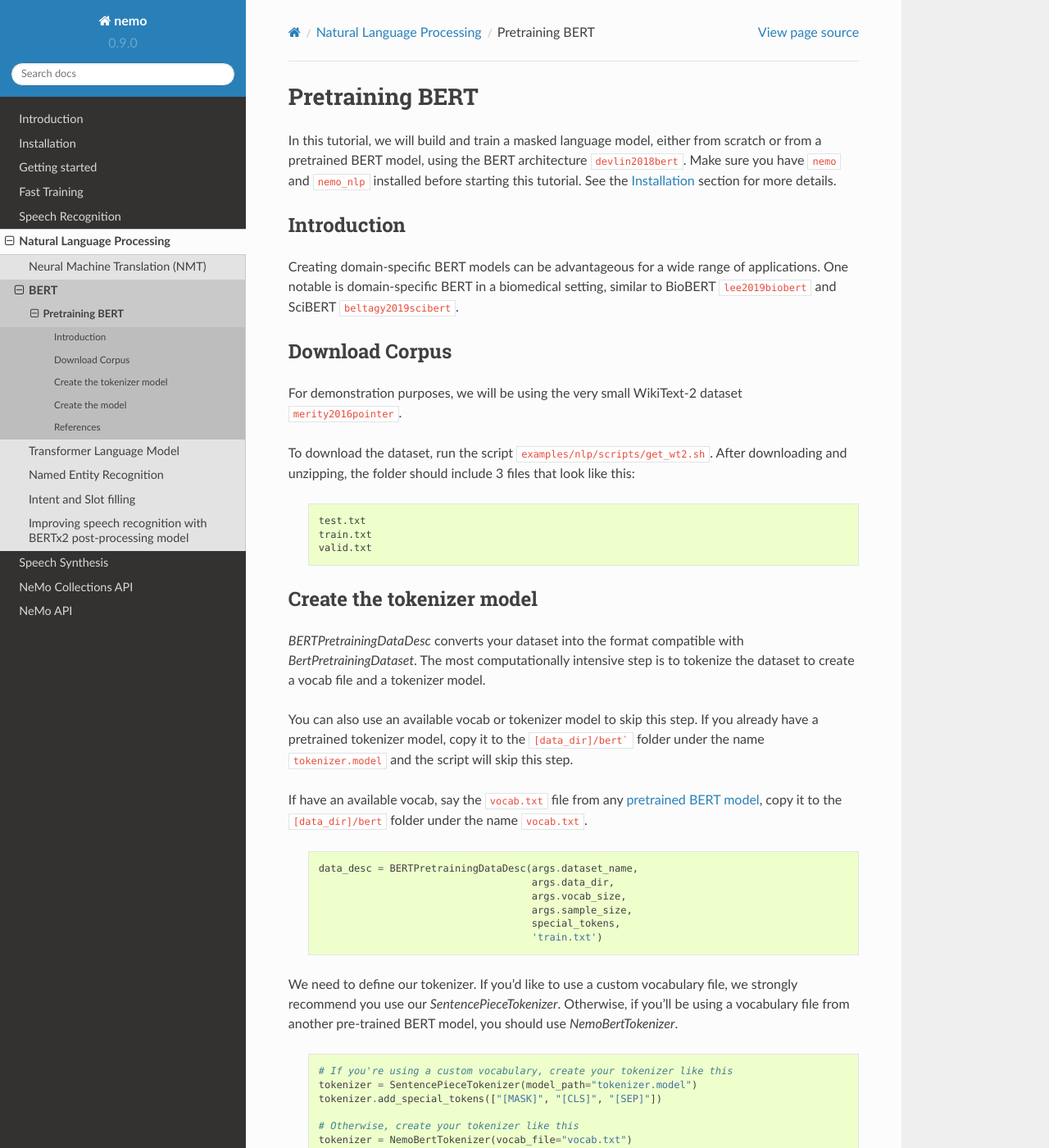
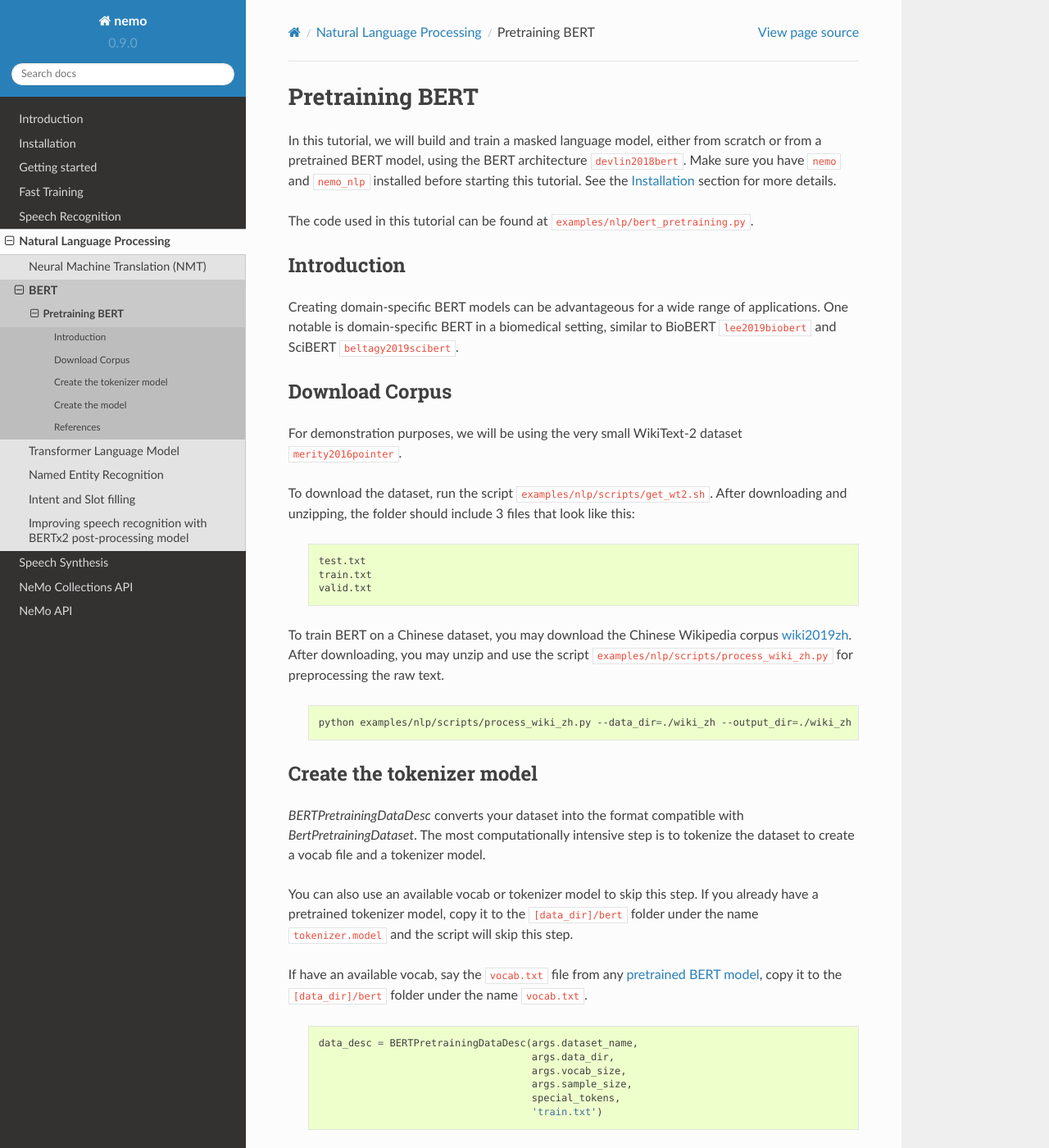
Before and after one commit to backend-engineer1/NEMO, a Sphinx documentation site: the page built from docs/sources/source/nlp/bert_pretraining.rst, in a window 1280 px wide and 1400 px high. Shown: the whole window at 82% size. Built offline with Sphinx 7.4.7 and the Read the Docs theme 2.0.0, drawn with Linux system fonts in a browser that asks for light colours; cross-references to code outside the pages are shown as plain code; some of the changed text lies outside the part shown.

Commit message:
Updated bert pretraining doc to include how to train on a chinese dataset
Signed-off-by: Jiaxing Qi <jqi@nvidia.com>

````diff
--- a/docs/sources/source/nlp/bert_pretraining.rst
+++ b/docs/sources/source/nlp/bert_pretraining.rst
@@ -2,6 +2,8 @@ Pretraining BERT
 ================
 
 In this tutorial, we will build and train a masked language model, either from scratch or from a pretrained BERT model, using the BERT architecture :cite:`devlin2018bert`. Make sure you have ``nemo`` and ``nemo_nlp`` installed before starting this tutorial. See the :ref:`installation` section for more details.
+
+The code used in this tutorial can be found at ``examples/nlp/bert_pretraining.py``.
 
 Introduction
 ------------
@@ -22,11 +24,19 @@ To download the dataset, run the script ``examples/nlp/scripts/get_wt2.sh``. Aft
         train.txt
         valid.txt
 
+To train BERT on a Chinese dataset, you may download the Chinese Wikipedia corpus wiki2019zh_. After downloading, you may unzip and use the script ``examples/nlp/scripts/process_wiki_zh.py`` for preprocessing the raw text.
+
+.. _wiki2019zh: https://github.com/brightmart/nlp_chinese_corpus
+
+    .. code-block:: bash
+
+        python examples/nlp/scripts/process_wiki_zh.py --data_dir=./wiki_zh --output_dir=./wiki_zh --min_frequency=3
+
 Create the tokenizer model
 --------------------------
 `BERTPretrainingDataDesc` converts your dataset into the format compatible with `BertPretrainingDataset`. The most computationally intensive step is to tokenize the dataset to create a vocab file and a tokenizer model.
 
-You can also use an available vocab or tokenizer model to skip this step. If you already have a pretrained tokenizer model, copy it to the ``[data_dir]/bert``` folder under the name ``tokenizer.model`` and the script will skip this step.
+You can also use an available vocab or tokenizer model to skip this step. If you already have a pretrained tokenizer model, copy it to the ``[data_dir]/bert`` folder under the name ``tokenizer.model`` and the script will skip this step.
 
 If have an available vocab, say the ``vocab.txt`` file from any `pretrained BERT model`_, copy it to the ``[data_dir]/bert`` folder under the name ``vocab.txt``.
 
@@ -42,6 +52,8 @@ If have an available vocab, say the ``vocab.txt`` file from any `pretrained BERT
                                             'train.txt')
 
 We need to define our tokenizer. If you'd like to use a custom vocabulary file, we strongly recommend you use our `SentencePieceTokenizer`. Otherwise, if you'll be using a vocabulary file from another pre-trained BERT model, you should use `NemoBertTokenizer`.
+
+To train on a Chinese dataset, you should use `NemoBertTokenizer`.
 
     .. code-block:: python
 
@@ -146,7 +158,6 @@ Then, we create the pipeline gtom input to output that can be used for both trai
                                                      args.eval_batch_size)
 
 
-
 Next, we define necessary callbacks:
 
 1. `SimpleLossLoggerCallback`: tracking loss during training
````
